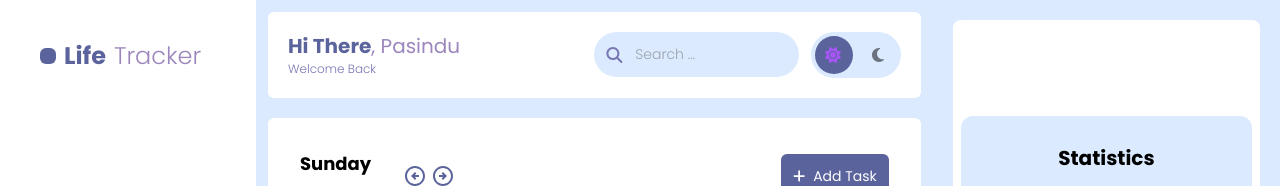
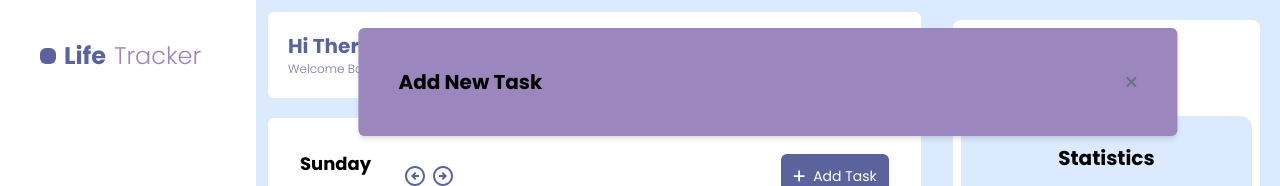
Before and after one commit to Pasindu599/Life_Tracker, a Next.js app: page /dashboard in a window 1280 px wide. Both pictures are taken after a click on the button "Add Task". Shown: the top 186 px of the page. Built offline with nearby package versions, Linux system fonts and the light colour scheme; no server answers.

Commit message:
Add new layer to add new task

```diff
--- a/app/ContextApi.tsx
+++ b/app/ContextApi.tsx
@@ -33,6 +33,11 @@ const GlobalContext = createContext<GlobalContextType>({
     darkModeItems: [],
     setDarkModeItems: () => {},
   },
+
+  openTaskObject: {
+    openTask: false,
+    setOpenTask: () => {},
+  },
 });
 
 function GlobalContextProvider({ children }: { children: ReactNode }) {
@@ -61,6 +66,7 @@ function GlobalContextProvider({ children }: { children: ReactNode }) {
 
   const [openSidebar, setOpenSidebar] = useState<boolean>(false);
   const [isDarkMode, setIsDarkMode] = useState<boolean>(false);
+  const [openTask, setOpenTask] = useState<boolean>(false);
   return (
     <GlobalContext.Provider
       value={{
@@ -78,6 +84,10 @@ function GlobalContextProvider({ children }: { children: ReactNode }) {
           darkModeItems,
           setDarkModeItems,
         },
+        openTaskObject: {
+          openTask,
+          setOpenTask,
+        },
       }}
     >
       {children}
--- a/app/pages/AllTasks/AllTasks.tsx
+++ b/app/pages/AllTasks/AllTasks.tsx
@@ -3,10 +3,12 @@ import AllTasksTopbar from "./Components/AllTasksTopbar";
 import AllTasksRightSidebar from "./Components/AllTasksRightSidebar";
 import TaskContainer from "./Components/TasksContainer";
 import TasksCompleted from "./Components/TasksCompleted";
+import TaskWindow from "./Components/TaskWindow";
 
 function AllTasks() {
   return (
-    <div className="max-lg:flex-col w-full flex ">
+    <div className="max-lg:flex-col w-full flex flex-row gap-0 relative ">
+      <TaskWindow />
       <div className="flex-col flex-grow  m-3">
         <AllTasksTopbar />
         <TaskContainer />
--- a/app/pages/AllTasks/Components/TacksContainer/TasksContainerTop.tsx
+++ b/app/pages/AllTasks/Components/TacksContainer/TasksContainerTop.tsx
@@ -3,8 +3,12 @@ import ArrowCircleLeftOutlinedIcon from "@mui/icons-material/ArrowCircleLeftOutl
 import ArrowCircleRightOutlinedIcon from "@mui/icons-material/ArrowCircleRightOutlined";
 import { FontAwesomeIcon } from "@fortawesome/react-fontawesome";
 import { faPlus } from "@fortawesome/free-solid-svg-icons";
+import { useGlobalContextProvider } from "@/app/ContextApi";
 
 function TasksContainerTop() {
+  const { openTaskObject, darkModeObject } = useGlobalContextProvider();
+  const { openTask, setOpenTask } = openTaskObject;
+  const { isDarkMode } = darkModeObject;
   return (
     <div className="p-3 flex justify-between items-center ">
       <div className="flex gap-4 items-center ">
@@ -22,7 +26,10 @@ function TasksContainerTop() {
           </div>
         </div>
       </div>
-      <button className="flex gap-2 items-center bg-mainColor text-white rounded-md text-sm p-3">
+      <button
+        onClick={() => setOpenTask(true)}
+        className="flex gap-2 items-center bg-mainColor text-white rounded-md text-sm p-3"
+      >
         <FontAwesomeIcon icon={faPlus}></FontAwesomeIcon>
         <span>Add Task</span>
       </button>
--- /dev/null
+++ b/app/pages/AllTasks/Components/TaskWindow.tsx
@@ -0,0 +1,37 @@
+import React from "react";
+import { useGlobalContextProvider } from "@/app/ContextApi";
+import { FontAwesomeIcon } from "@fortawesome/react-fontawesome";
+import { faClose } from "@fortawesome/free-solid-svg-icons";
+
+function TaskWindow() {
+  const { openTaskObject, darkModeObject } = useGlobalContextProvider();
+  const { openTask, setOpenTask } = openTaskObject;
+  const { isDarkMode } = darkModeObject;
+  return (
+    <div
+      className={`top-[3%] left-1/2 transform -translate-x-1/2 w-[80%] z-50 p-10 rounded-md shadow-md ${
+        openTask ? `absolute` : `hidden`
+      } bg-thirdColor`}
+    >
+      <Header />
+    </div>
+  );
+}
+
+export default TaskWindow;
+
+function Header() {
+  const { openTaskObject, darkModeObject } = useGlobalContextProvider();
+  const { openTask, setOpenTask } = openTaskObject;
+  const { isDarkMode } = darkModeObject;
+  return (
+    <div className="flex justify-between items-center  ">
+      <span className="font-bold text-xl">Add New Task</span>
+      <FontAwesomeIcon
+        icon={faClose}
+        onClick={() => setOpenTask(false)}
+        className="text-gray-500 cursor-pointer hover:text-gray-800"
+      />
+    </div>
+  );
+}
--- a/app/types/GlobalContextType.ts
+++ b/app/types/GlobalContextType.ts
@@ -32,4 +32,9 @@ export type GlobalContextType = {
       >
     >;
   };
+
+  openTaskObject: {
+    openTask: boolean;
+    setOpenTask: Dispatch<SetStateAction<boolean>>;
+  };
 };
```
